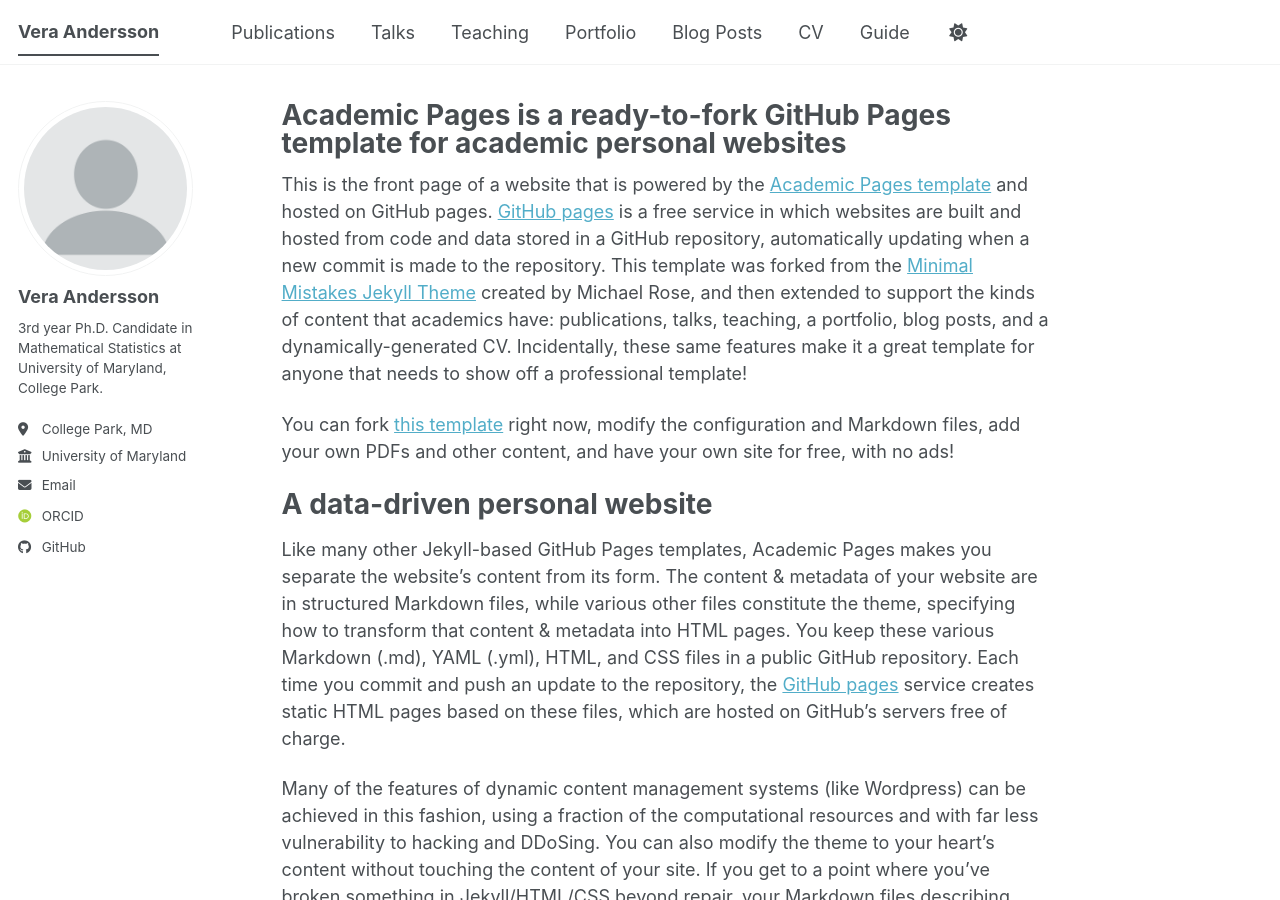
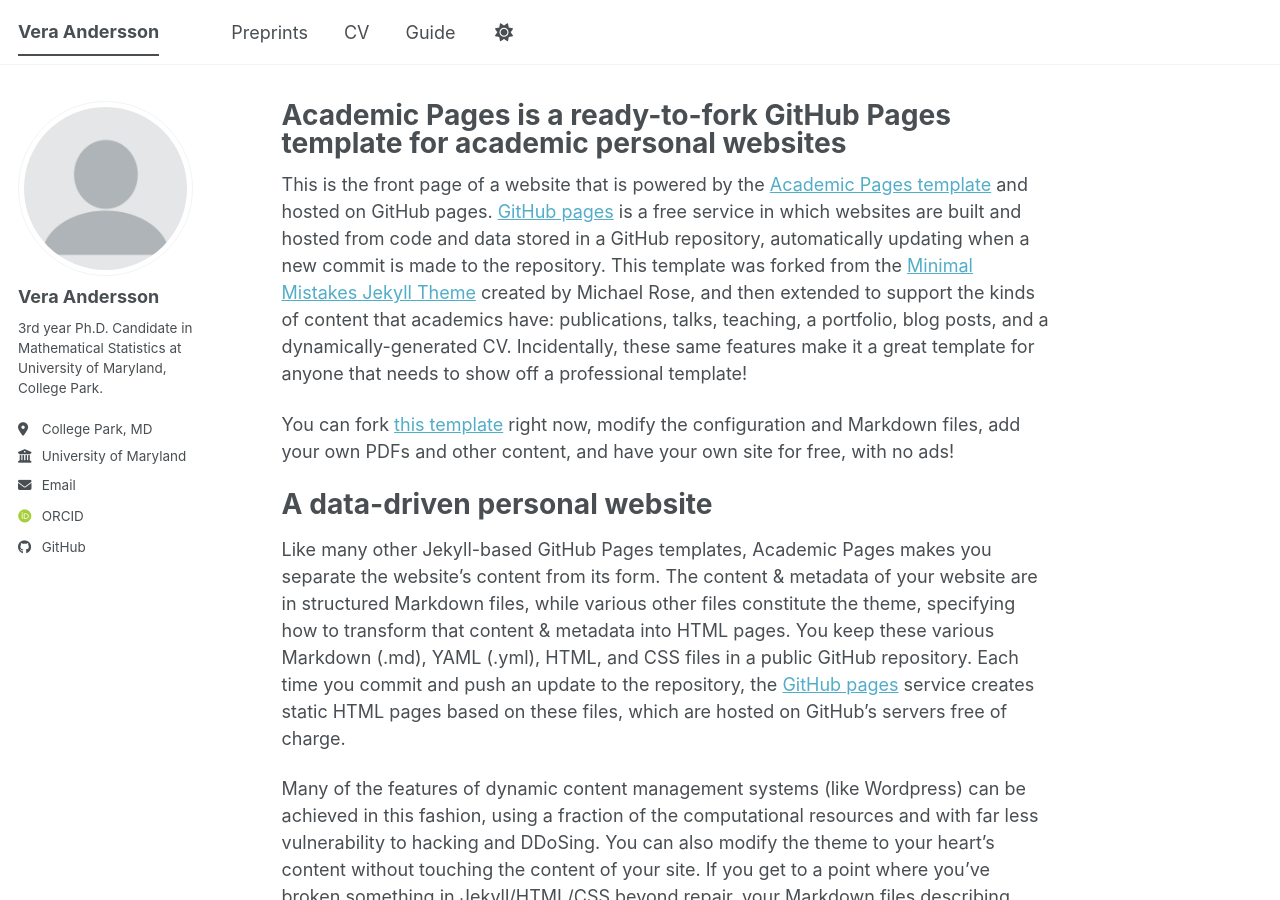
Before and after one commit to veraandersson/veraandersson.github.io, a Jekyll site: the page built from _pages/about.md, in a window 1280 px wide and 900 px high. Built offline with Jekyll 4.4.1, drawn with Linux system fonts in a browser that asks for light colours; some web fonts are replaced; a script bundle is joined from its source files by our own code; library files that are not in the unit come from our copies; some of the changed lines change nothing that is shown.

Commit message:
Update navigation.yml

```diff
--- a/_data/navigation.yml
+++ b/_data/navigation.yml
@@ -8,20 +8,20 @@
 #      Markdown formatted page while the second is generated using JSON.
 
 main:
-  - title: "Publications"
-    url: /publications/
+  - title: "Preprints"
+    url: /preprints/
 
-  - title: "Talks"
-    url: /talks/
+ # - title: "Publications"
+  #  url: /publications/
 
-  - title: "Teaching"
-    url: /teaching/
+#  - title: "Teaching"
+ #   url: /teaching/
 
-  - title: "Portfolio"
-    url: /portfolio/
+ # - title: "Portfolio"
+  #  url: /portfolio/
 
-  - title: "Blog Posts"
-    url: /year-archive/
+ # - title: "Blog Posts"
+  #  url: /year-archive/
 
   - title: "CV"
     url: /cv/
```
